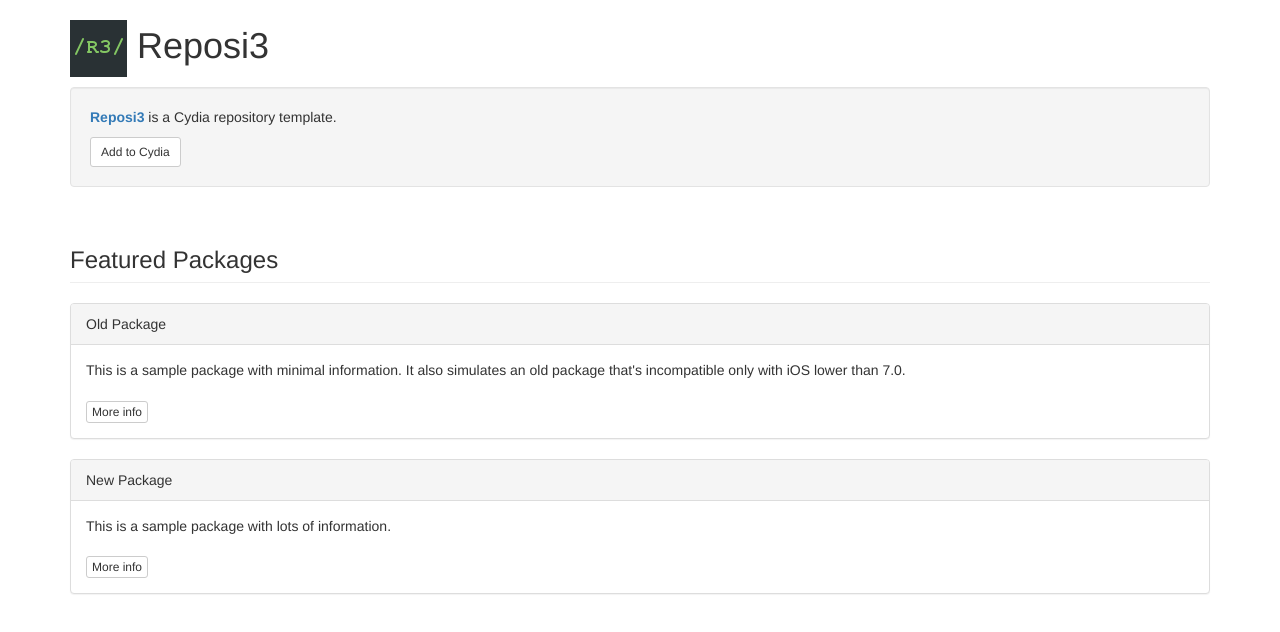
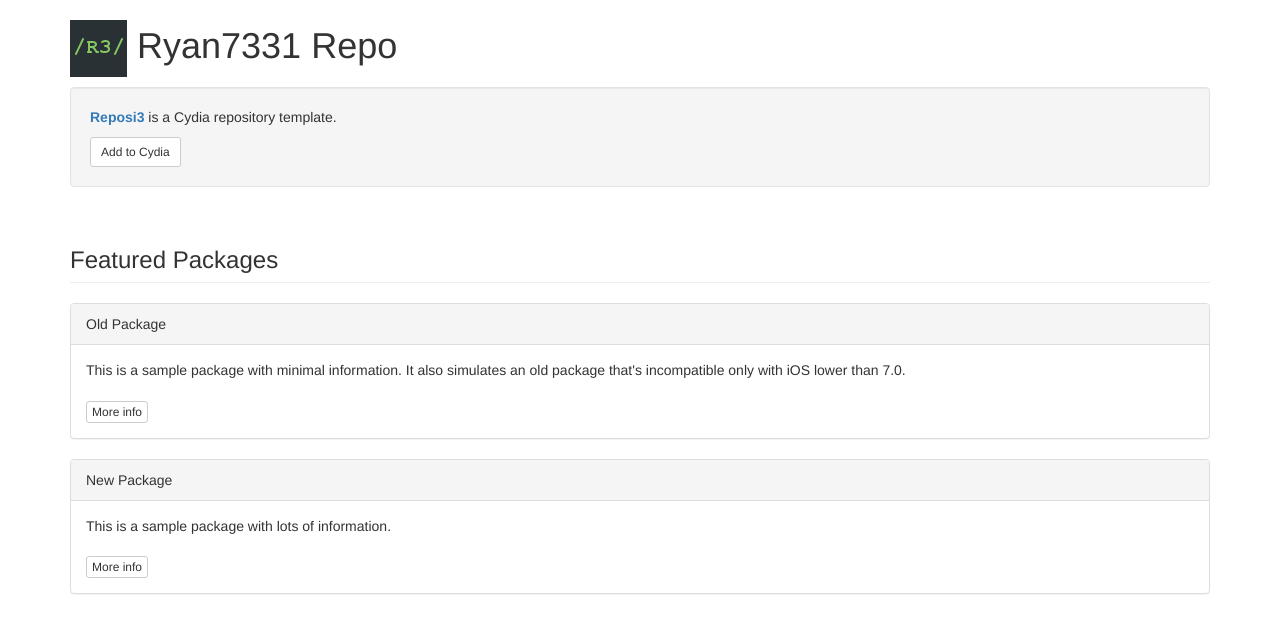
Before and after one commit to Ryan7331/cydia, a plain HTML site: page index.html in a window 1280 px wide. Drawn offline with nearby package versions, Linux system fonts and the light colour scheme.

Commit message:
Update index.html

```diff
--- a/index.html
+++ b/index.html
@@ -1,7 +1,7 @@
 <!DOCTYPE html>
 <html lang="en">
 <head>
-  <title>Reposi3</title>
+  <title>Ryan7331 Repo</title>
   <meta charset="utf-8">
   <meta name="viewport" content="width=device-width, initial-scale=1">
   <link rel="stylesheet" href="https://maxcdn.bootstrapcdn.com/bootstrap/3.3.5/css/bootstrap.min.css">
@@ -10,7 +10,7 @@
 <body>
 
 <div class="container">
-	<h1><img src="CydiaIcon.png"> Reposi3</h1>
+	<h1><img src="CydiaIcon.png"> Ryan7331 Repo</h1>
 </div>
 
 <div class="container">
```
